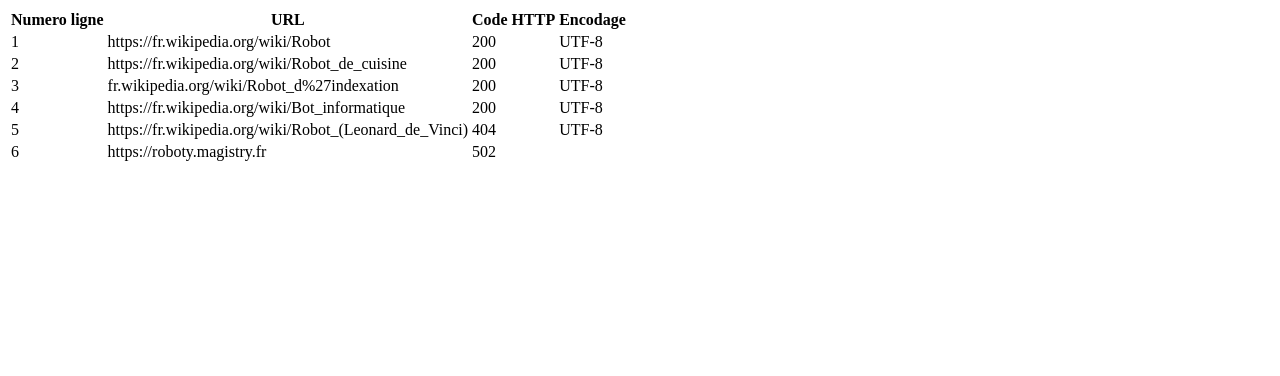
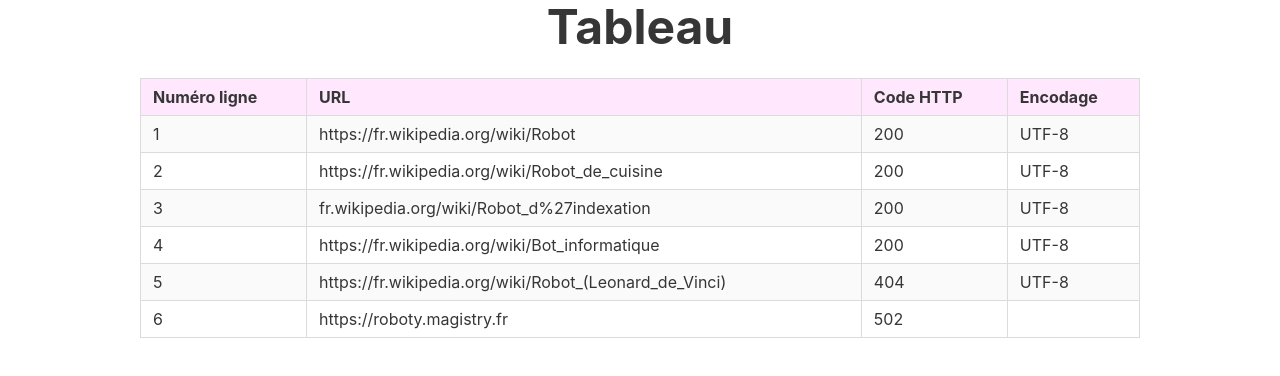
Before and after one commit to AshleyRatier/PPE1-2023, a plain HTML site: page miniprojet/tableaux/tableau-fr.html in a window 1280 px wide. Drawn offline with nearby package versions, Linux system fonts and the light colour scheme.

```diff
--- a/miniprojet/tableaux/tableau-fr.html
+++ b/miniprojet/tableaux/tableau-fr.html
@@ -1,6 +1,25 @@
-<table>
-	<tr>
-		<th>Numero ligne</th><th>URL</th><th>Code HTTP</th><th>Encodage</th>
+<html>
+<head>
+  <meta charset="UTF-8">
+  <link rel="stylesheet" href="https://cdn.jsdelivr.net/npm/bulma@0.9.4/css/bulma.min.css">
+  <style>
+    .table-container {
+      max-width: 1000px;
+      margin: 0 auto;
+    }
+     .has-background-rose {
+      background-color: #FFE7FE;
+    }
+  </style>
+</head>
+<body>
+  <div class="container">
+    <h1 class="title is-1 has-text-centered"><b>Tableau</b></h1>
+
+    <div class="table-container">
+      <table class="table is-bordered is-striped is-hoverable is-fullwidth">
+        <tr class="has-background-rose">
+          <th>Numéro ligne</th><th>URL</th><th>Code HTTP</th><th>Encodage</th>
         </tr>
         <tr>
           <td>1</td><td>https://fr.wikipedia.org/wiki/Robot</td><td>200</td><td>UTF-8</td>
@@ -21,3 +40,7 @@
           <td>6</td><td>https://roboty.magistry.fr</td><td>502</td><td></td>
         </tr>
       </table>
+    </div>
+  </div>
+</body>
+</html>
```
Lines whose indentation alone changed are shown as unchanged.
